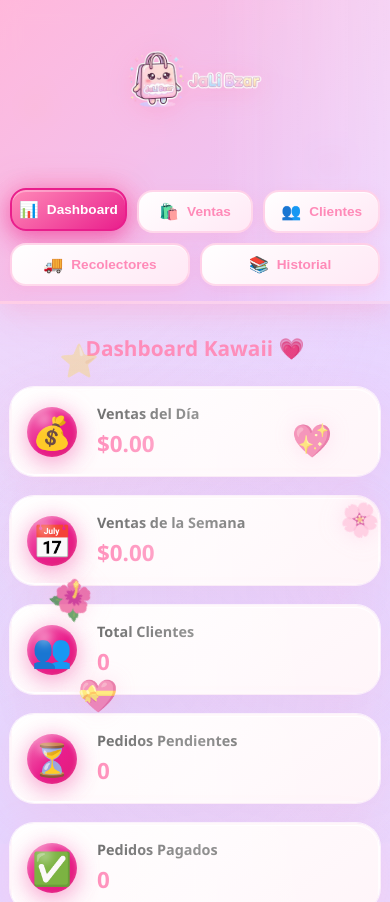
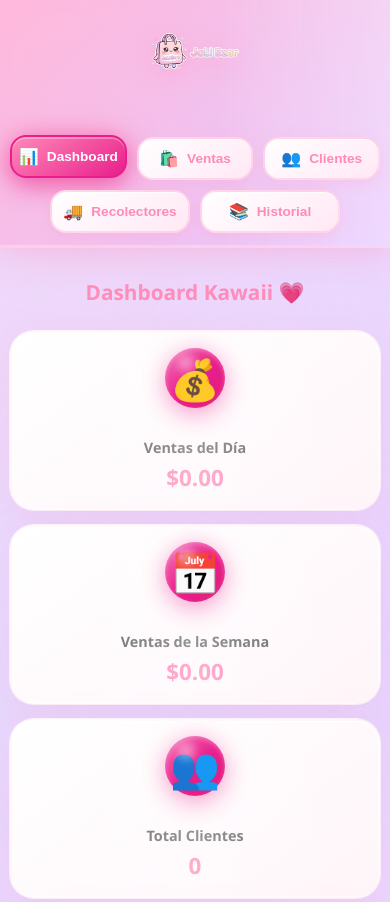
Before and after one commit to LizethEstrada90/JaLi-Bzar, a website: page index.html in a window 390 px wide. Shown: the top 902 px of the page. Drawn offline with nearby package versions, Linux system fonts and the light colour scheme.

Commit message:
Update styles.css

```diff
--- a/styles.css
+++ b/styles.css
@@ -161,6 +161,7 @@ body::before {
     display: flex;
     gap: 10px;
     flex-wrap: wrap;
+    justify-content: center;
 }
 
 .nav-btn {
@@ -276,6 +277,13 @@ body::before {
     margin-bottom: 30px;
 }
 
+@media (max-width: 768px) {
+    .stats-grid {
+        grid-template-columns: 1fr;
+        gap: 15px;
+    }
+}
+
 .stat-card {
     background: linear-gradient(145deg, #ffffff, #fff5f9);
     border-radius: var(--radius-lg);
@@ -290,6 +298,7 @@ body::before {
     border: 2px solid transparent;
     position: relative;
     overflow: hidden;
+    min-height: 100px;
 }
 
 .stat-card::before {
@@ -1046,27 +1055,51 @@ body::before {
     .logo-section h1 {
         font-size: 1.5rem;
     }
-}
 
-/* Móviles grandes (481px - 768px) */
-@media (max-width: 768px) {
     .header-content {
-        flex-direction: column;
-        align-items: stretch;
-    }
-
-    .logo-section {
         justify-content: center;
     }
 
     .main-nav {
         justify-content: center;
+        width: 100%;
+    }
+}
+
+/* Móviles grandes (481px - 768px) */
+@media (max-width: 768px) {
+    .header-kawaii {
+        padding: 15px 0;
+    }
+
+    .header-content {
+        flex-direction: column;
+        align-items: center;
+        text-align: center;
+    }
+
+    .logo-section {
+        justify-content: center;
+        width: 100%;
+    }
+
+    .logo-personalizado {
+        width: 120px;
+        height: 120px;
+    }
+
+    .main-nav {
+        justify-content: center;
+        width: 100%;
     }
 
     .nav-btn {
         flex: 1;
         justify-content: center;
-        min-width: 120px;
+        min-width: 110px;
+        max-width: 150px;
+        padding: 10px 15px;
+        font-size: 0.9rem;
     }
 
     .section-title {
@@ -1076,19 +1109,27 @@ body::before {
     .section-header {
         flex-direction: column;
         align-items: stretch;
+        text-align: center;
     }
 
     .action-buttons {
         width: 100%;
+        justify-content: center;
     }
 
     .action-buttons .btn-kawaii {
         flex: 1;
         justify-content: center;
+        min-width: 140px;
     }
 
     .stats-grid {
         grid-template-columns: 1fr;
+        gap: 15px;
+    }
+
+    .stat-card {
+        padding: 20px;
     }
 
     .charts-grid {
@@ -1101,6 +1142,7 @@ body::before {
 
     .table-container {
         padding: 10px;
+        border-radius: var(--radius-md);
     }
 
     .kawaii-table {
@@ -1109,7 +1151,7 @@ body::before {
 
     .kawaii-table th,
     .kawaii-table td {
-        padding: 8px;
+        padding: 8px 5px;
     }
 
     .form-grid {
@@ -1124,16 +1166,26 @@ body::before {
 
 /* Móviles pequeños (hasta 480px) */
 @media (max-width: 480px) {
+    /* Ocultar decoraciones flotantes en móvil para mejor rendimiento */
+    .kawaii-decorations {
+        display: none;
+    }
+
     .container {
         padding: 0 10px;
     }
 
     .header-kawaii {
-        padding: 15px 0;
+        padding: 12px 0;
     }
 
-    .logo-section h1 {
-        font-size: 1.2rem;
+    .logo-section {
+        width: 100%;
+    }
+
+    .logo-personalizado {
+        width: 100px;
+        height: 100px;
     }
 
     .bolsi-mascot svg {
@@ -1145,6 +1197,7 @@ body::before {
         padding: 10px 12px;
         font-size: 0.85rem;
         min-width: 100px;
+        max-width: 140px;
     }
 
     .nav-btn span {
@@ -1157,12 +1210,19 @@ body::before {
 
     .stat-card {
         padding: 15px;
+        flex-direction: column;
+        text-align: center;
     }
 
     .stat-icon {
-        font-size: 2rem;
-        width: 50px;
-        height: 50px;
+        font-size: 2.5rem;
+        width: 60px;
+        height: 60px;
+        margin: 0 auto 10px;
+    }
+
+    .stat-info {
+        width: 100%;
     }
 
     .stat-value {
@@ -1172,10 +1232,12 @@ body::before {
     .btn-kawaii {
         padding: 10px 16px;
         font-size: 0.9rem;
+        width: 100%;
     }
 
     .table-container {
-        border-radius: var(--radius-md);
+        border-radius: var(--radius-sm);
+        padding: 5px;
     }
 
     .kawaii-table {
@@ -1184,7 +1246,7 @@ body::before {
 
     .kawaii-table th,
     .kawaii-table td {
-        padding: 6px;
+        padding: 6px 3px;
     }
 
     .item-card {
@@ -1204,6 +1266,7 @@ body::before {
 
     .form-actions {
         flex-direction: column;
+        gap: 10px;
     }
 
     .form-actions .btn-kawaii {
@@ -1350,5 +1413,4 @@ select:focus {
     to {
         transform: translate(-50%, -50%) rotate(360deg);
     }
-
 }
```
